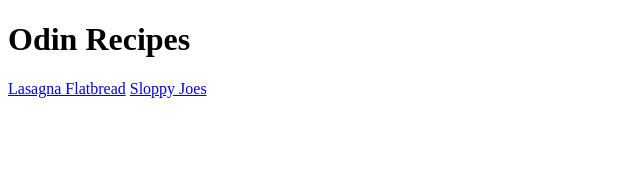
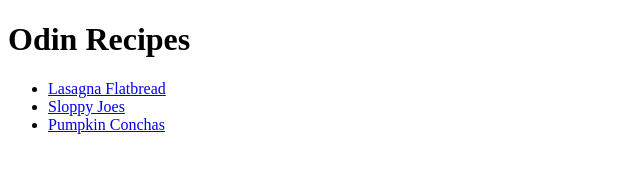
Before and after one commit to sogaokusami/odin-recipes, a plain HTML site: page index.html in a window 1280 px wide. Shown: the whole page, without its empty margins (0-640 px from the left). Drawn offline with Linux system fonts and the light colour scheme.

Commit message:
Add pumpkin conchas recipe page link to home page, put all recipe page links in an unordered list

```diff
--- a/index.html
+++ b/index.html
@@ -8,8 +8,12 @@
 
     <body>
         <h1>Odin Recipes</h1>
-        <a href="recipes/lasagna-flatbread.html" target="_blank">Lasagna Flatbread</a>
-        <a href="recipes/sloppy_joes.html" target="_blank">Sloppy Joes</a>
+        <ul>
+        <li><a href="recipes/lasagna-flatbread.html" target="_blank">Lasagna Flatbread</a></li>
+        <li><a href="recipes/sloppy_joes.html" target="_blank">Sloppy Joes</a></li>
+        <li><a href="recipes/pumpkin_conchas.html" target="_blank">Pumpkin Conchas</a</li>
+    </ul>
+
 
 
 
```
